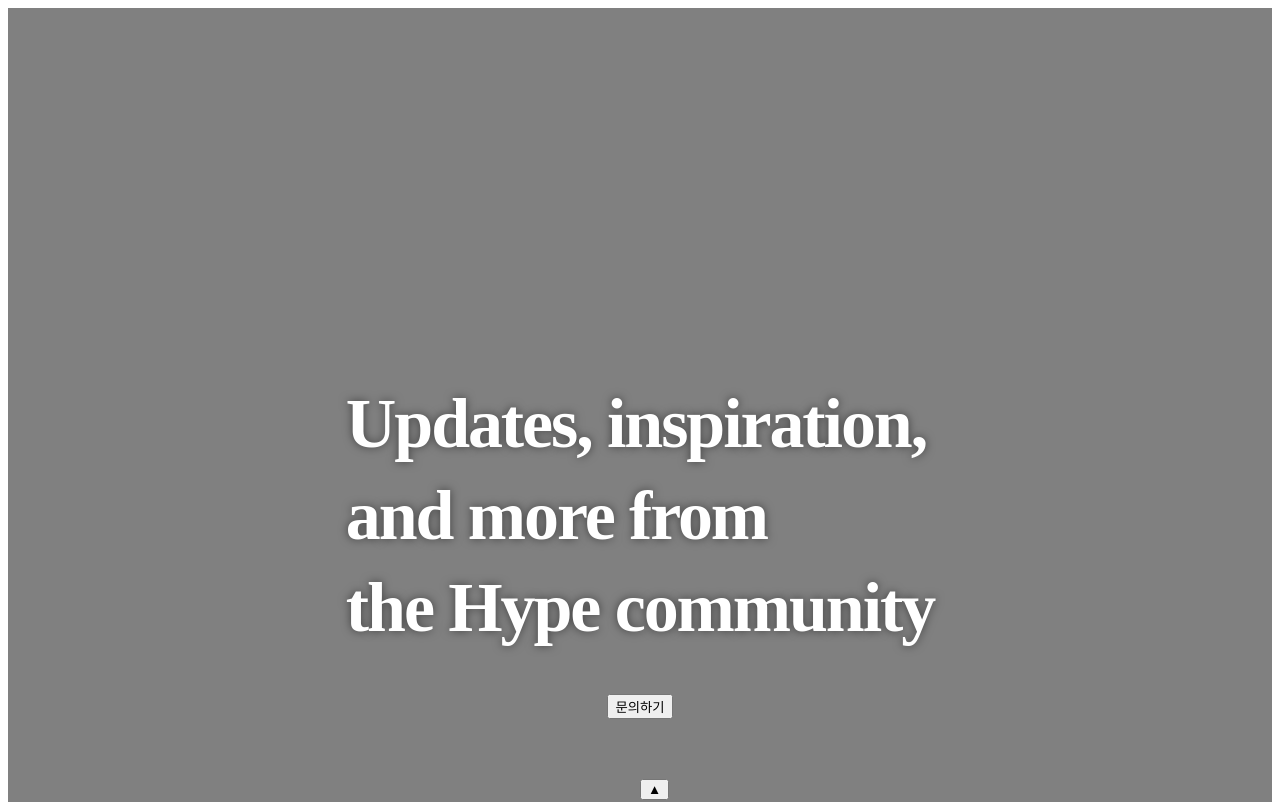
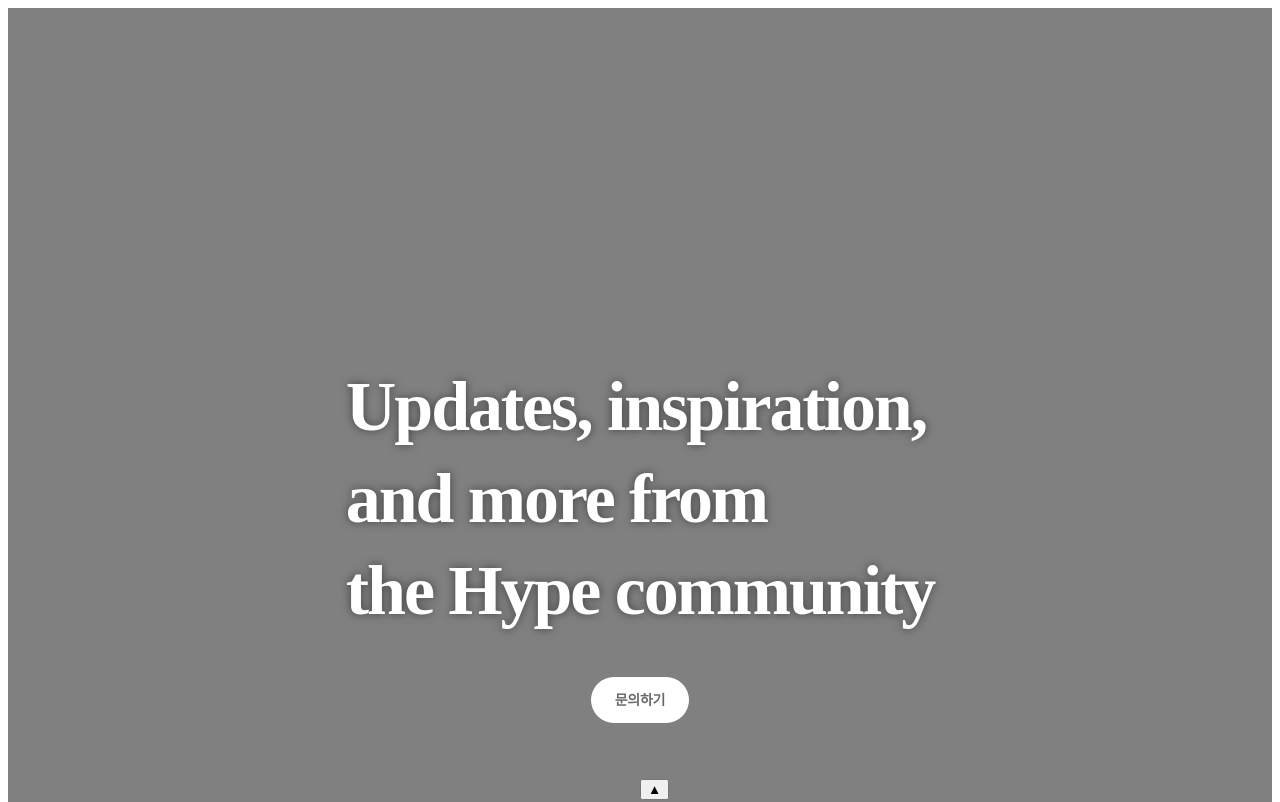
Before and after one commit to beemee-p/hypeTemplater, a Next.js app: page / in a window 1280 px wide. Shown: the top 802 px of the page. Built offline with nearby package versions, Linux system fonts and the light colour scheme; no server answers; the database is empty.

Commit message:
add: ButtonTheme

```diff
--- a/src/components/list/HypeBanner.tsx
+++ b/src/components/list/HypeBanner.tsx
@@ -1,5 +1,7 @@
 import React, { ReactElement } from "react";
 import styled from "styled-components";
+import Button from "../common/Button";
+import { ButtonTheme } from "@/styles/ButtonTheme";
 
 const HypeBanner = (): ReactElement => {
   return (
@@ -12,7 +14,7 @@
         the Hype community
       </h1>
 
-      <button>문의하기</button>
+      <Button design={ButtonTheme.whiteButtonStyle}>문의하기</Button>
     </DIV_HypeBanner>
   );
 };
@@ -37,10 +39,6 @@
     text-shadow: 0px 0px 10px rgba(0, 0, 0, 0.5);
     color: #ffffff;
   }
-
-  > button {
-    max-width: 243px;
-  }
 `;
 
 export default HypeBanner;
--- a/src/components/list/HypeFilter.tsx
+++ b/src/components/list/HypeFilter.tsx
@@ -1,5 +1,7 @@
+import { ButtonTheme } from "@/styles/ButtonTheme";
 import { ReactElement, useState } from "react";
 import styled from "styled-components";
+import Button from "../common/Button";
 
 const categories = [
   "MAIN",
@@ -16,13 +18,14 @@
   return (
     <DIV_HypeFilter>
       {categories.map((label, index) => (
-        <button
+        <Button
           className={`category-btn ${category === index ? "active" : ""}`}
           key={index}
+          design={ButtonTheme.grayButtonStyle}
           onClick={() => setCategory(index)}
         >
           {label}
-        </button>
+        </Button>
       ))}
     </DIV_HypeFilter>
   );
@@ -37,22 +40,6 @@
   min-width: 155px;
 
   .category-btn {
-    width: fit-content;
-    margin-bottom: 12px;
-    cursor: pointer;
-    border: 0;
-    text-align: center;
-    box-sizing: border-box;
-    font-weight: 500;
-    background-color: #696969;
-    color: #ffffff;
-    padding: 12px 24px;
-    border-radius: 28px;
-    font-size: 14px;
-    line-height: 22px;
-    letter-spacing: -0.25px;
-    font-weight: 700;
-
     &.active {
       background-color: #ffffff;
       color: #696969;
--- /dev/null
+++ b/src/styles/ButtonTheme.ts
@@ -0,0 +1,50 @@
+import { css } from "styled-components";
+
+const whiteButtonStyle = css`
+  max-width: 243px;
+  width: fit-content;
+  margin-bottom: 12px;
+  cursor: pointer;
+  border: 0;
+  text-align: center;
+  box-sizing: border-box;
+  font-weight: 500;
+  background-color: #ffffff;
+  color: #696969;
+  padding: 12px 24px;
+  border-radius: 28px;
+  font-size: 14px;
+  line-height: 22px;
+  letter-spacing: -0.25px;
+  font-weight: 700;
+
+  &:hover {
+    background-color: #696969;
+    color: #ffffff;
+  }
+`;
+
+const grayButtonStyle = css`
+  width: fit-content;
+  margin-bottom: 12px;
+  cursor: pointer;
+  border: 0;
+  text-align: center;
+  box-sizing: border-box;
+  font-weight: 500;
+  background-color: #696969;
+  color: #ffffff;
+  padding: 12px 24px;
+  border-radius: 28px;
+  font-size: 14px;
+  line-height: 22px;
+  letter-spacing: -0.25px;
+  font-weight: 700;
+
+  &:hover {
+    background-color: #ffffff;
+    color: #696969;
+  }
+`;
+
+export const ButtonTheme = { whiteButtonStyle, grayButtonStyle };
```
